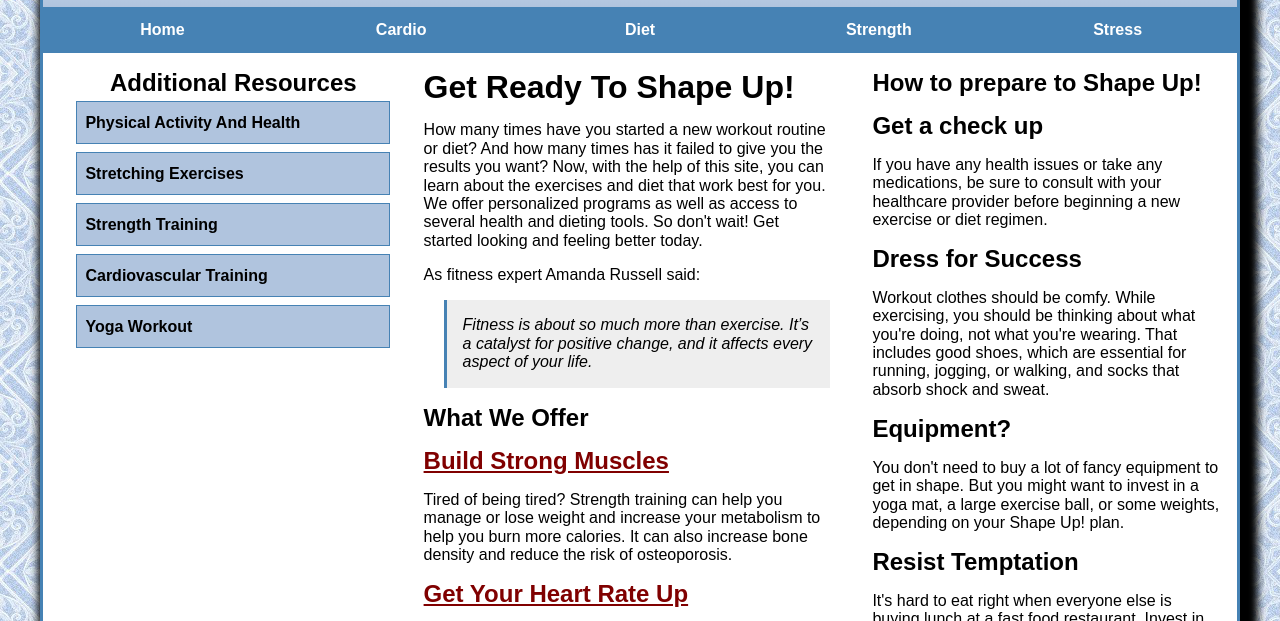
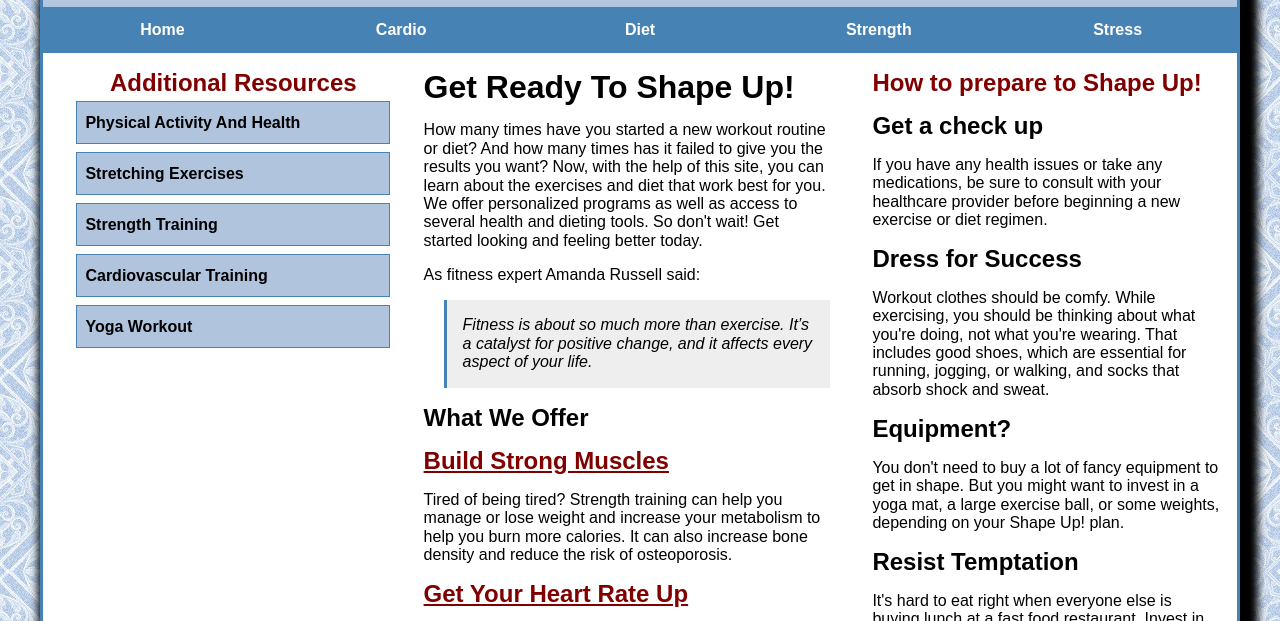
Before and after one commit to eitanaka/shapeup, a plain HTML site: page index.html in a window 1280 px wide. Shown: the part 127-748 px from the top of the page. Drawn offline with Linux system fonts and the light colour scheme.

Commit message:
Add files via upload

```diff
--- a/styles/main.css
+++ b/styles/main.css
@@ -141,8 +141,16 @@ section {
     float: left;
 }
 
+#leftsidebar h2{
+    color: maroon;
+}
+
 #rightsidebar {
     float:right;
+}
+
+#rightsidebar h2{
+    color: maroon;
 }
 
 section a:link, section a:visited {
```
